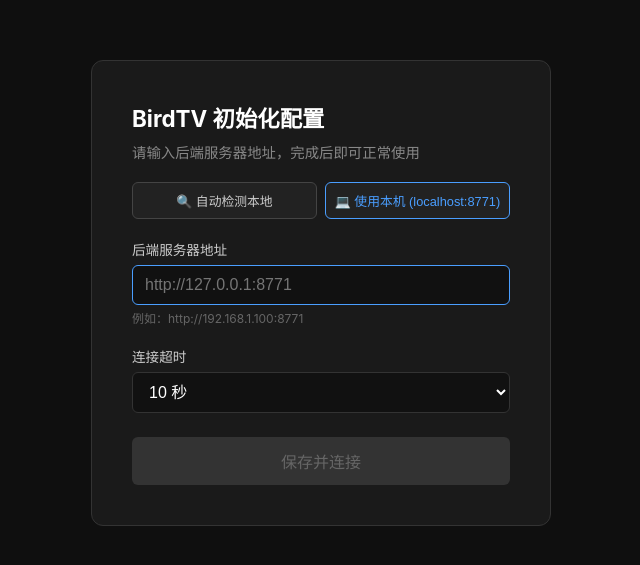
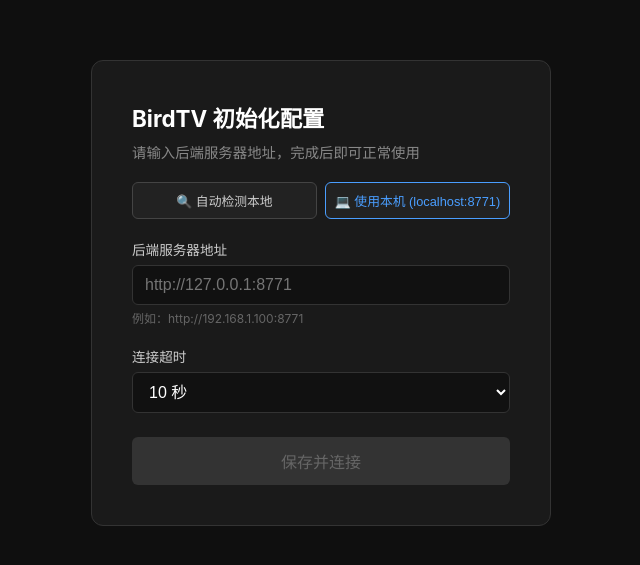
Before and after one commit to kob/BirdTV, a Vue app in the folder web-vue/: page /setup in a window 1280 px wide. Shown: the part 107-672 px from the top of the page, without its empty margins (319-959 px from the left). Built offline with nearby package versions, Linux system fonts and the light colour scheme.

Commit message:
fix: Setup 页 input 改为 text 类型避免 URL 校验干扰

```diff
--- a/web-vue/src/views/Setup.vue
+++ b/web-vue/src/views/Setup.vue
@@ -24,10 +24,9 @@
         <label>后端服务器地址</label>
         <input
           v-model="serverUrl"
-          type="url"
+          type="text"
           placeholder="http://127.0.0.1:8771"
           @keyup.enter="save"
-          autofocus
         />
         <span class="hint">例如：http://192.168.1.100:8771</span>
       </div>
```
